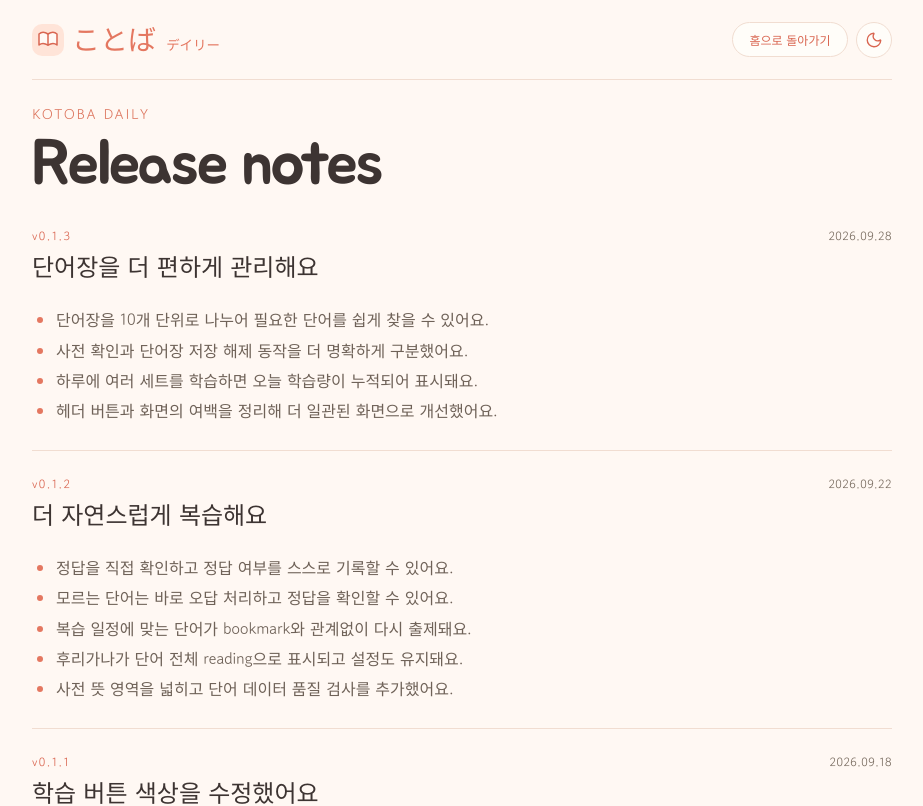
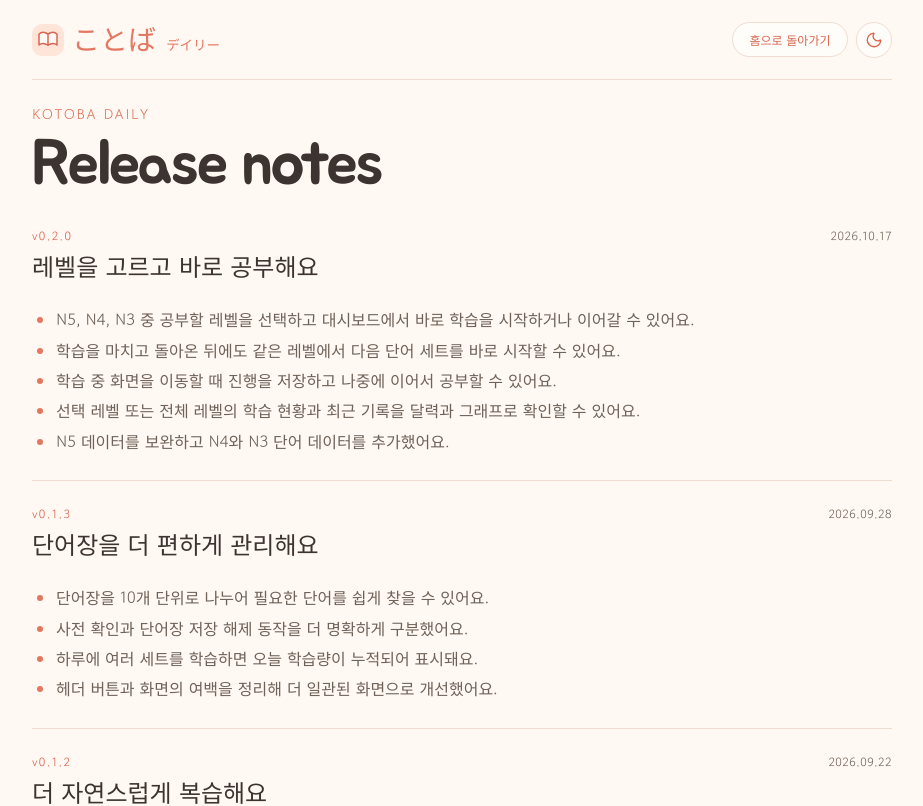
Before and after one commit to serene1004/kotoba-daily, a React (Vite) app: page /updates in a window 1280 px wide. Shown: the top 806 px of the page, without its empty margins (178-1101 px from the left). Built offline with nearby package versions, Linux system fonts and the light colour scheme.

Commit message:
chore(release): add 0.2.0 release notes
- Bump package version to 0.2.0
- Document the release in the changelog and release screen

```diff
--- a/package.json
+++ b/package.json
@@ -1,7 +1,7 @@
 {
   "name": "kotoba-daily",
   "private": true,
-  "version": "0.1.3",
+  "version": "0.2.0",
   "packageManager": "pnpm@11.17.0",
   "type": "module",
   "scripts": {
--- a/src/data/releases.ts
+++ b/src/data/releases.ts
@@ -6,6 +6,18 @@ export type Release = {
 };
 
 export const releases: Release[] = [
+  {
+    version: '0.2.0',
+    date: '2026.10.17',
+    title: '레벨을 고르고 바로 공부해요',
+    changes: [
+      'N5, N4, N3 중 공부할 레벨을 선택하고 대시보드에서 바로 학습을 시작하거나 이어갈 수 있어요.',
+      '학습을 마치고 돌아온 뒤에도 같은 레벨에서 다음 단어 세트를 바로 시작할 수 있어요.',
+      '학습 중 화면을 이동할 때 진행을 저장하고 나중에 이어서 공부할 수 있어요.',
+      '선택 레벨 또는 전체 레벨의 학습 현황과 최근 기록을 달력과 그래프로 확인할 수 있어요.',
+      'N5 데이터를 보완하고 N4와 N3 단어 데이터를 추가했어요.',
+    ],
+  },
   {
     version: '0.1.3',
     date: '2026.09.28',
```
Also changed, not shown: 1 other file (tests, documents, lock files or other folders).
